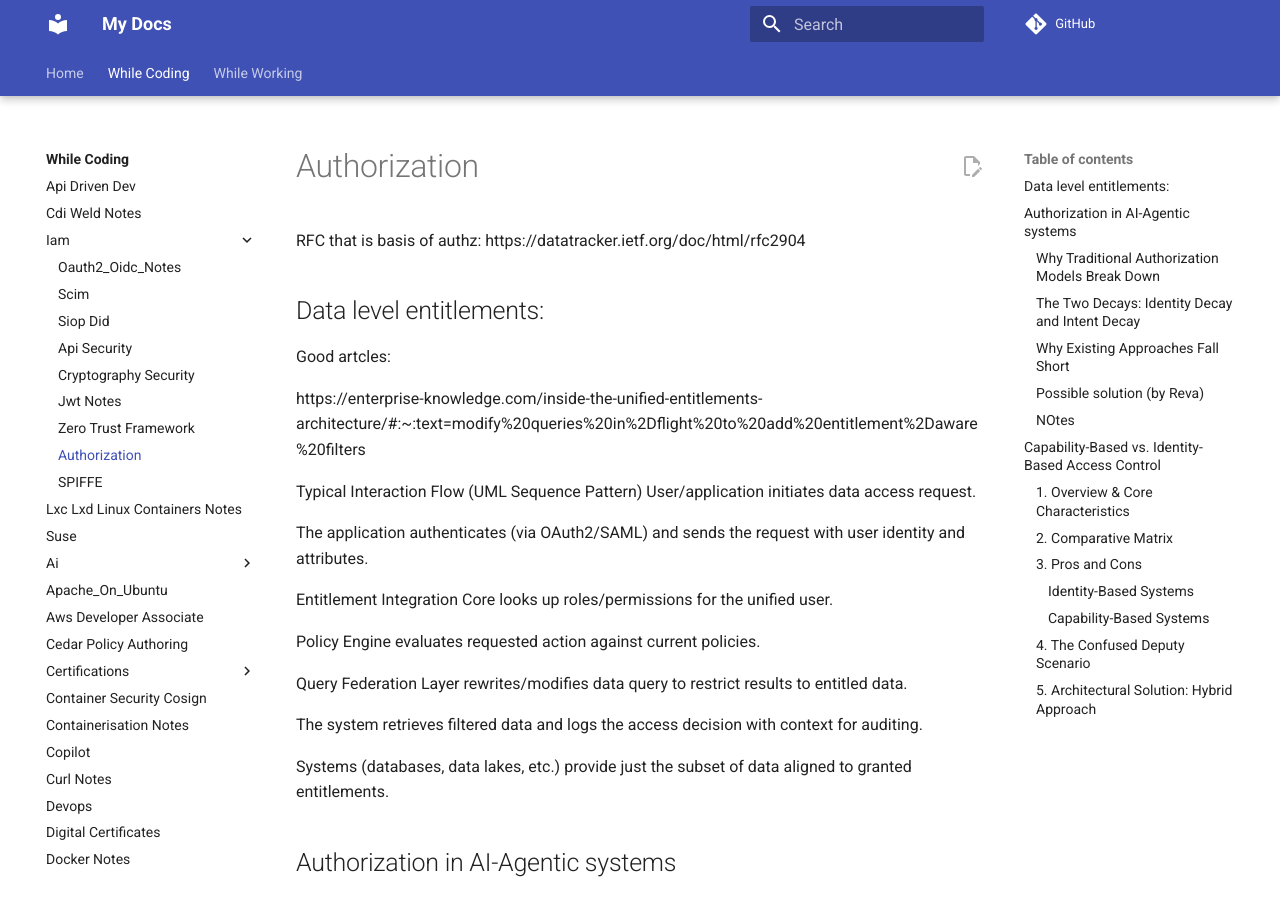
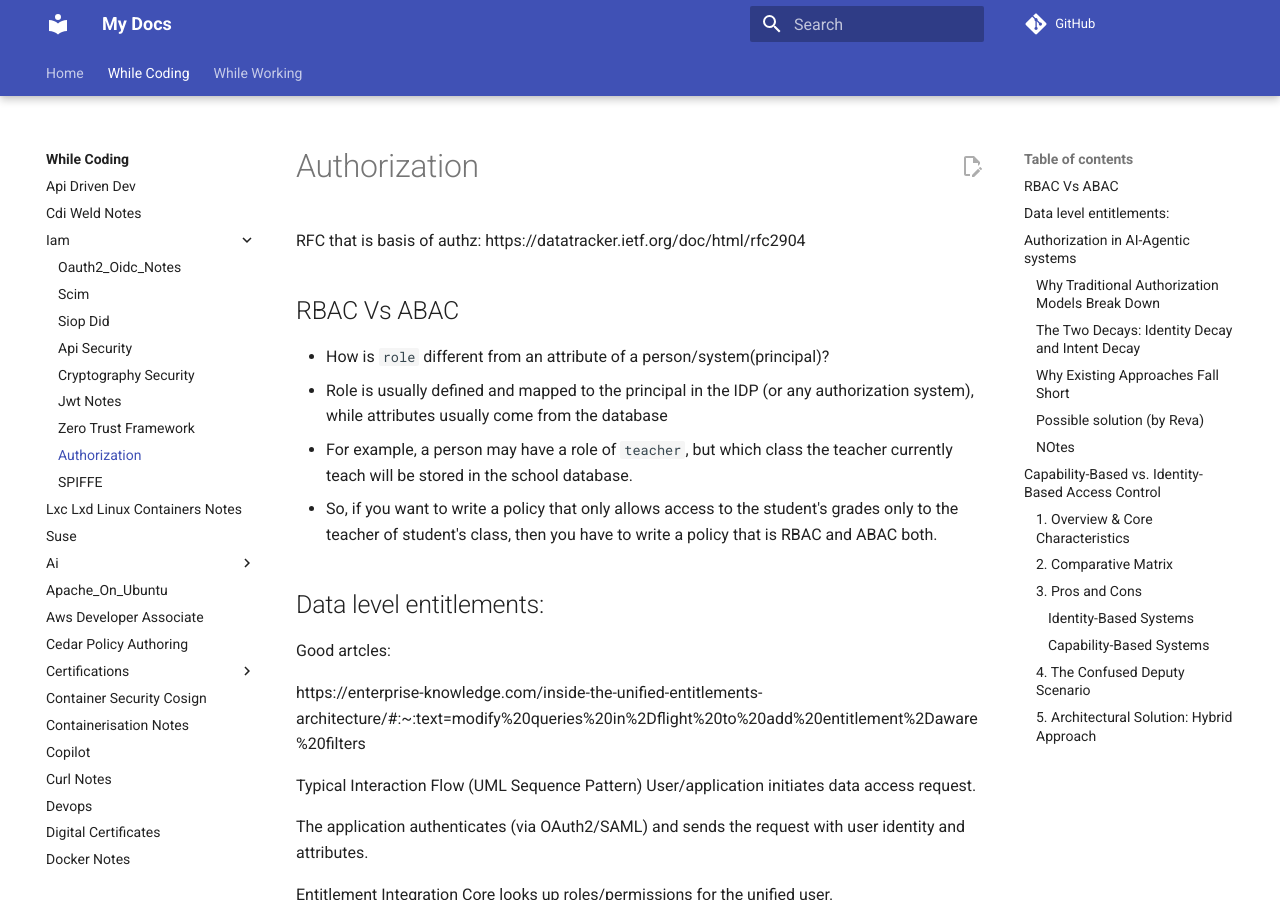
Before and after one commit to ossdhaval/mysite, an MkDocs documentation site: the page built from source/while-coding/IAM/authorization.md, in a window 1280 px wide and 900 px high. Built offline with MkDocs 1.6.1 and Material for MkDocs 9.7.7, drawn with Linux system fonts in a browser that asks for light colours; comment, search, counter and statistics services are not loaded.

Commit message:
Add RBAC vs ABAC comparison to authorization.md
Added a section comparing RBAC and ABAC, explaining the difference between roles and attributes, and how they relate to authorization policies.

```diff
--- a/source/while-coding/IAM/authorization.md
+++ b/source/while-coding/IAM/authorization.md
@@ -1,4 +1,11 @@
 RFC that is basis of authz: https://datatracker.ietf.org/doc/html/rfc2904
+
+## RBAC Vs ABAC
+
+- How is `role` different from an attribute of a person/system(principal)?
+  - Role is usually defined and mapped to the principal in the IDP (or any authorization system), while attributes usually come from the database
+  - For example, a person may have a role of `teacher`, but which class the teacher currently teach will be stored in the school database.
+  - So, if you want to write a policy that only allows access to the student's grades only to the teacher of student's class, then you have to write a policy that is RBAC and ABAC both.
 
 ## Data level entitlements:
 
```
